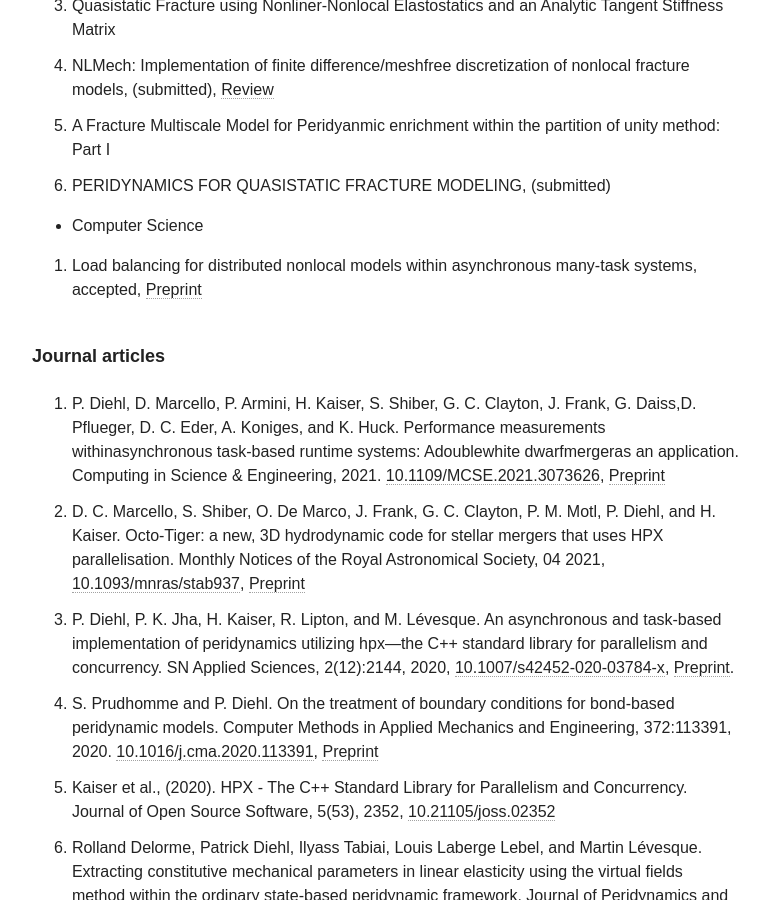
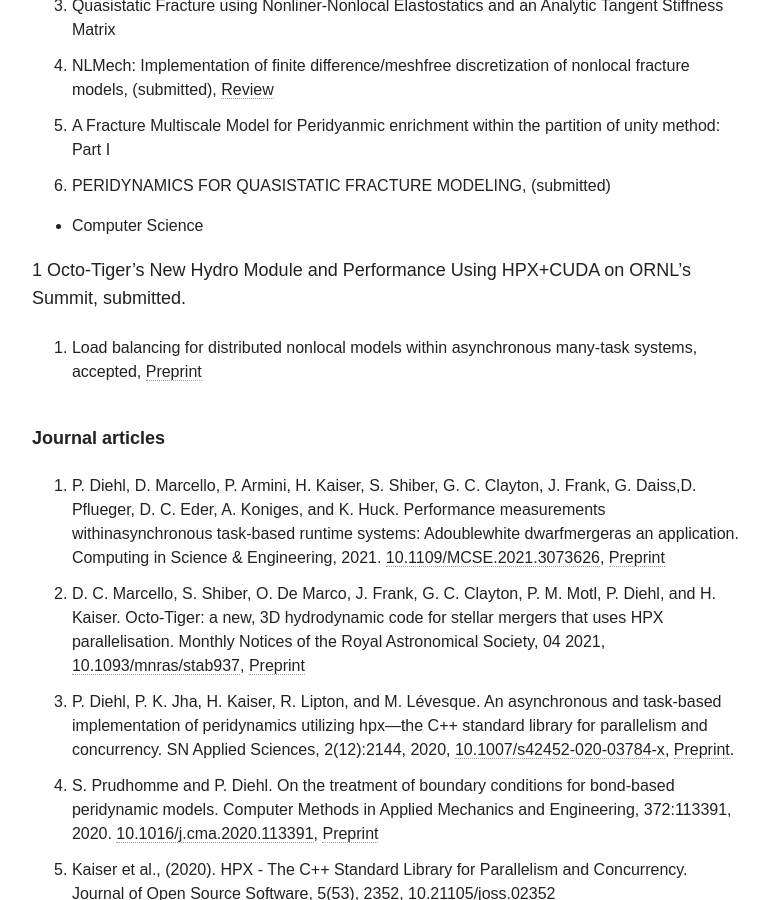
Before and after one commit to diehlpk/diehlpk.github.io, a Jekyll site: the page built from cv/index.md, in a window 1280 px wide and 900 px high, scrolled down 2732 px. Shown: the whole window, without its empty margins (254-1023 px from the left). Built offline with Jekyll 4.4.1, drawn with Linux system fonts in a browser that asks for light colours; nearby versions of some CDN libraries; some web fonts are replaced.

Commit message:
Add submitted paper

```diff
--- a/cv/index.md
+++ b/cv/index.md
@@ -89,6 +89,7 @@ Also available as [PDF document]({{ site.url }}/assets/grants.pdf).
 
 * Computer Science
 
+1 Octo-Tiger's New Hydro Module and Performance Using HPX+CUDA on ORNL's Summit, submitted.
 1. Load balancing for distributed nonlocal models within asynchronous many-task systems, accepted, [Preprint](https://arxiv.org/abs/2102.03819)
 
 ###### Journal articles
```
